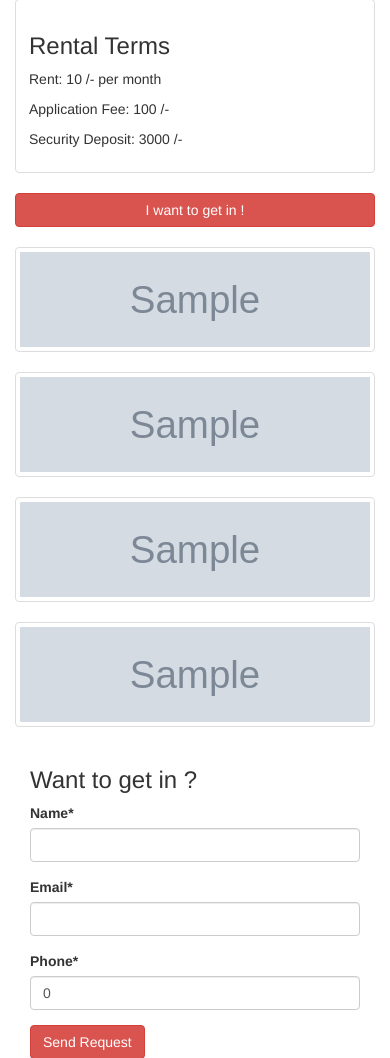
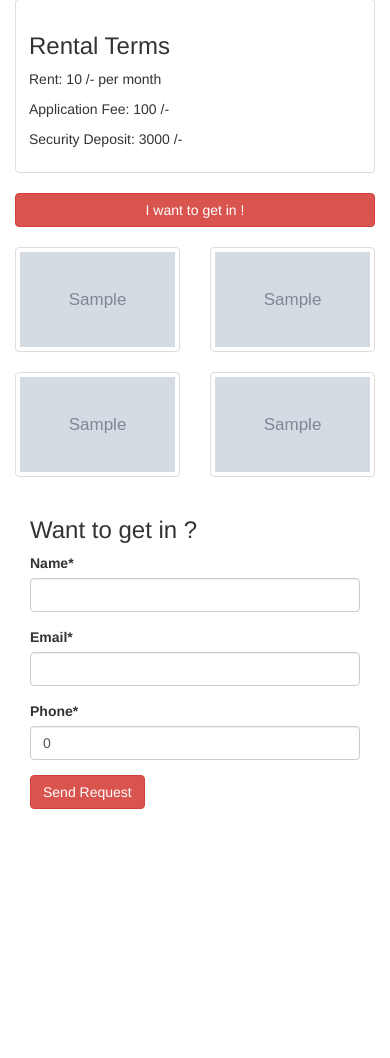
Before and after one commit to SriNandan33/MVPM, a Django app: page /homes_for_rent/1/ in a window 390 px wide. Shown: the part 496-1554 px from the top of the page. After the commit the page ends 1305 px from the top, so only its background shows below. Run offline with Django 3.2, Linux system fonts and the light colour scheme; data comes from the database, SQL or seed files in the repository; tables that the repository leaves empty hold one stand-in row (values such as "Sample post"); grey boxes marked "Sample" are stand-in pictures; some libraries are stand-ins or nearby versions.

Commit message:
applied styles to home details page

```diff
--- a/templates/core/homedetail.html
+++ b/templates/core/homedetail.html
@@ -36,36 +36,29 @@
         </div>
     </div>
     <div class="container">
-    <div class="row">
-         <div class="col-sm-4 col-md-2 ">
-            <div class="thumbnail">
-                {% if instance.thumbnail_1%}
-                    <img src="{{ instance.thumbnail_1.url }}"  alt="..." style="height:95px;width: 100%">
-               {% endif %}
-            </div>
-         </div>
-        <div class="col-sm-4 col-md-2 ">
-            <div class="thumbnail">
-                {% if instance.thumbnail_2%}
-                    <img src="{{ instance.thumbnail_2.url }}"  alt="..." style="height:95px;width: 100%">
-               {% endif %}
-            </div>
-         </div>
-        <div class="col-sm-4 col-md-2 ">
-            <div class="thumbnail">
-                {% if instance.thumbnail_3%}
-                    <img src="{{ instance.thumbnail_3.url }}"  alt="..." style="height:95px;width: 100%">
-               {% endif %}
-            </div>
-         </div>
-        <div class="col-sm-4 col-md-2 ">
-            <div class="thumbnail">
-                {% if instance.thumbnail_4%}
-                    <img src="{{ instance.thumbnail_4.url }}"  alt="..." style="height:95px;width: 100%">
-               {% endif %}
-            </div>
-         </div>
-     </div>
+        <div class="row">
+          <div class="col-xs-6 col-md-2">
+            <a href="{{ instance.thumbnail_1.url }}" target="_blank" class="thumbnail">
+              <img src="{{ instance.thumbnail_1.url }}" alt="thumbnail_1" style="height:95px;width: 100%">
+            </a>
+          </div>
+             <div class="col-xs-6 col-md-2">
+            <a href="{{ instance.thumbnail_2.url }}" target="_blank" class="thumbnail">
+              <img src="{{ instance.thumbnail_2.url }}" alt="thumbnail_2"  style="height:95px;width: 100%">
+            </a>
+          </div>
+             <div class="col-xs-6 col-md-2">
+            <a href="{{ instance.thumbnail_3.url }}" target="_blank" class="thumbnail">
+              <img src="{{ instance.thumbnail_3.url }}" alt="thumbnail_3"  style="height:95px;width: 100%">
+            </a>
+          </div>
+         <div class="col-xs-6 col-md-2">
+        <a href="{{ instance.thumbnail_4.url }}" target="_blank" class="thumbnail">
+          <img src="{{ instance.thumbnail_4.url }}" alt="thumbnail_4"  style="height:95px;width: 100%">
+        </a>
+      </div>
+</div>
+
     <div class="col-md-6 " id="getin">
         <h3>Want to get in ?</h3>
     <form method="post">
```
